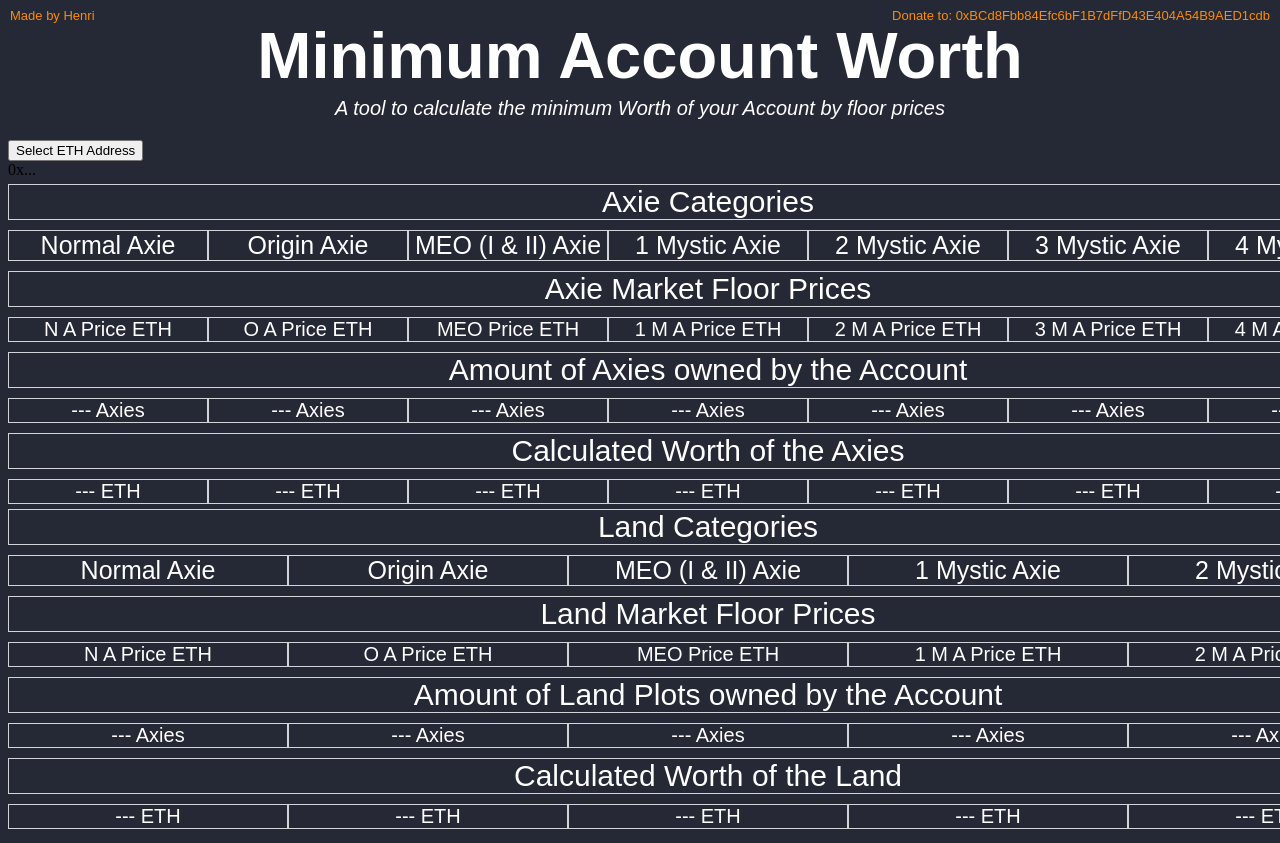
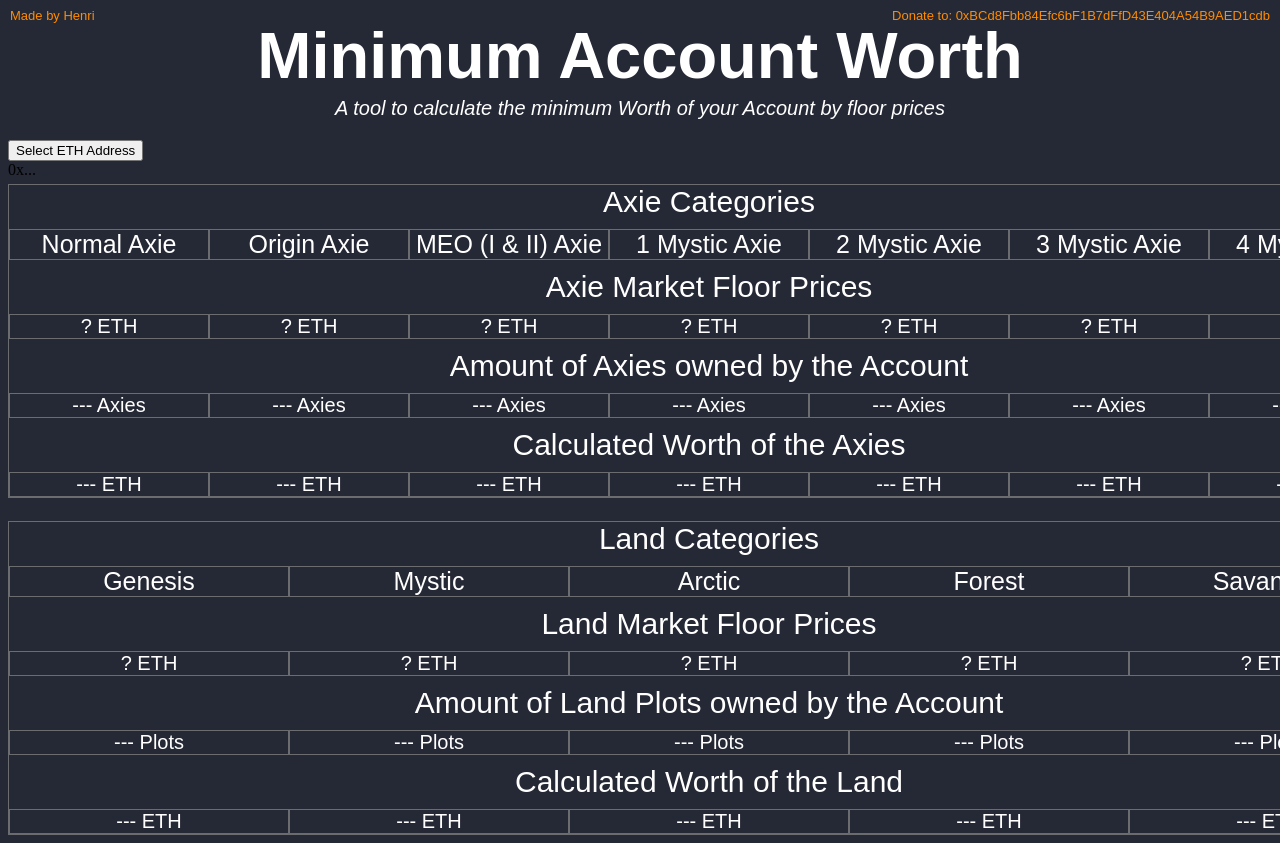
Before and after one commit to CoderHenri/MinAccWorth, a plain HTML site: page index.html in a window 1280 px wide. Shown: the top 843 px of the page. Drawn offline with nearby package versions, Linux system fonts and the light colour scheme.

Commit message:
UI framework work lol

```diff
--- a/Style.css
+++ b/Style.css
@@ -49,6 +49,7 @@
 }
 
 #DatacontainerAxies {
+    border: 1px solid rgba(125, 125, 125, 0.8);
     margin-left: auto;
     margin-right: auto;
     margin-top: 5px;
@@ -66,7 +67,6 @@
     font-size: 30px;
     font-family: Arial, Helvetica, sans-serif;
     color: rgb(255, 255, 255);
-    border: 1px solid rgba(255, 255, 255, 0.8);
     text-align: center;
 }
 
@@ -74,7 +74,7 @@
     font-size: 25px;
     font-family: Arial, Helvetica, sans-serif;
     color: rgb(255, 255, 255);
-    border: 1px solid rgba(255, 255, 255, 0.8);
+    border: 1px solid rgba(125, 125, 125, 0.8);
     text-align: center;
 }
 
@@ -83,7 +83,7 @@
     font-size: 20px;
     font-family: Arial, Helvetica, sans-serif;
     color: rgb(255, 255, 255);
-    border: 1px solid rgba(255, 255, 255, 0.8);
+    border: 1px solid rgba(125, 125, 125, 0.8);
     text-align: center;
     margin-top: 0px;
 }
@@ -92,12 +92,13 @@
     font-size: 20px;
     font-family: Arial, Helvetica, sans-serif;
     color: rgb(255, 255, 255);
-    border: 1px solid rgba(255, 255, 255, 0.8);
+    border: 1px solid rgba(125, 125, 125, 0.8);
     text-align: center;
     margin-top: 0px;
 }
 
 #DatacontainerLand {
+    border: 1px solid rgba(125, 125, 125, 0.8);
     margin-left: auto;
     margin-right: auto;
     margin-top: 5px;
@@ -115,7 +116,6 @@
     font-size: 30px;
     font-family: Arial, Helvetica, sans-serif;
     color: rgb(255, 255, 255);
-    border: 1px solid rgba(255, 255, 255, 0.8);
     text-align: center;
 }
 
--- a/index.html
+++ b/index.html
@@ -42,13 +42,13 @@
 
             <div class="GridHeader"> Axie Market Floor Prices </div>
 
-            <div class="CategoryFloorPriceAxie" id="NormalAxiePrice"> N A Price ETH </div>
-            <div class="CategoryFloorPriceAxie" id="OriginAxiePrice"> O A Price ETH </div>
-            <div class="CategoryFloorPriceAxie" id="MEOAxiePrice"> MEO Price ETH </div>
-            <div class="CategoryFloorPriceAxie" id="Mystic1AxiePrice"> 1 M A Price ETH </div>
-            <div class="CategoryFloorPriceAxie" id="Mystic2AxiePrice"> 2 M A Price ETH </div>
-            <div class="CategoryFloorPriceAxie" id="Mystic3AxiePrice"> 3 M A Price ETH </div>
-            <div class="CategoryFloorPriceAxie" id="Mystic4AxiePrice"> 4 M A Price ETH </div>
+            <div class="CategoryFloorPriceAxie" id="NormalAxiePrice"> ? ETH </div>
+            <div class="CategoryFloorPriceAxie" id="OriginAxiePrice"> ? ETH </div>
+            <div class="CategoryFloorPriceAxie" id="MEOAxiePrice"> ? ETH </div>
+            <div class="CategoryFloorPriceAxie" id="Mystic1AxiePrice"> ? ETH </div>
+            <div class="CategoryFloorPriceAxie" id="Mystic2AxiePrice"> ? ETH </div>
+            <div class="CategoryFloorPriceAxie" id="Mystic3AxiePrice"> ? ETH </div>
+            <div class="CategoryFloorPriceAxie" id="Mystic4AxiePrice"> ? ETH </div>
 
             <div class="GridHeader"> Amount of Axies owned by the Account </div>
 
@@ -72,39 +72,39 @@
         </div>
 
     </div>
-
+    <br>
     <div id="DatacontainerLand">
         <div class="GridHeaderLand"> Land Categories </div>
 
-        <div class="CategoryAxie" id="LandGenesis"> Normal Axie </div>
-        <div class="CategoryAxie" id="LandMystic"> Origin Axie </div>
-        <div class="CategoryAxie" id="LandArctic"> MEO (I & II) Axie </div>
-        <div class="CategoryAxie" id="LandForest"> 1 Mystic Axie </div>
-        <div class="CategoryAxie" id="LandSavannah"> 2 Mystic Axie </div>
+        <div class="CategoryAxie" id="LandGenesis"> Genesis </div>
+        <div class="CategoryAxie" id="LandMystic"> Mystic </div>
+        <div class="CategoryAxie" id="LandArctic"> Arctic </div>
+        <div class="CategoryAxie" id="LandForest"> Forest </div>
+        <div class="CategoryAxie" id="LandSavannah"> Savannah </div>
 
         <div class="GridHeaderLand"> Land Market Floor Prices </div>
 
-        <div class="CategoryFloorPriceAxie" id="NormalAxiePrice"> N A Price ETH </div>
-        <div class="CategoryFloorPriceAxie" id="OriginAxiePrice"> O A Price ETH </div>
-        <div class="CategoryFloorPriceAxie" id="MEOAxiePrice"> MEO Price ETH </div>
-        <div class="CategoryFloorPriceAxie" id="Mystic1AxiePrice"> 1 M A Price ETH </div>
-        <div class="CategoryFloorPriceAxie" id="Mystic2AxiePrice"> 2 M A Price ETH </div>
+        <div class="CategoryFloorPriceAxie" id="LandGenesisPrice"> ? ETH </div>
+        <div class="CategoryFloorPriceAxie" id="LandMysticPrice"> ? ETH </div>
+        <div class="CategoryFloorPriceAxie" id="LandArcticPrice"> ? ETH </div>
+        <div class="CategoryFloorPriceAxie" id="LandForestPrice"> ? ETH </div>
+        <div class="CategoryFloorPriceAxie" id="LandSavannahPrice"> ? ETH </div>
 
         <div class="GridHeaderLand"> Amount of Land Plots owned by the Account </div>
 
-        <div class="CategoryOwnedAxies" id="NormalAxieAmount"> --- Axies </div>
-        <div class="CategoryOwnedAxies" id="OriginAxieAmount"> --- Axies </div>
-        <div class="CategoryOwnedAxies" id="MEOAxieAmount"> --- Axies </div>
-        <div class="CategoryOwnedAxies" id="Mystic1AxieAmount"> --- Axies </div>
-        <div class="CategoryOwnedAxies" id="Mystic2AxieAmount"> --- Axies </div>
+        <div class="CategoryOwnedAxies" id="LandGenesisAmount"> --- Plots </div>
+        <div class="CategoryOwnedAxies" id="LandMysticAmount"> --- Plots </div>
+        <div class="CategoryOwnedAxies" id="LandArcticAmount"> --- Plots </div>
+        <div class="CategoryOwnedAxies" id="LandForestAmount"> --- Plots </div>
+        <div class="CategoryOwnedAxies" id="LandSavannahAmount"> --- Plots </div>
 
         <div class="GridHeaderLand"> Calculated Worth of the Land </div>
 
-        <div class="CategoryOwnedAxies" id="NormalAxieWorth"> --- ETH </div>
-        <div class="CategoryOwnedAxies" id="OriginAxieWorth"> --- ETH </div>
-        <div class="CategoryOwnedAxies" id="MEOAxieWorth"> --- ETH </div>
-        <div class="CategoryOwnedAxies" id="Mystic1AxieWorth"> --- ETH </div>
-        <div class="CategoryOwnedAxies" id="Mystic2AxieWorth"> --- ETH </div>
+        <div class="CategoryOwnedAxies" id="LandGenesisWorth"> --- ETH </div>
+        <div class="CategoryOwnedAxies" id="LandMysticWorth"> --- ETH </div>
+        <div class="CategoryOwnedAxies" id="LandArcticWorth"> --- ETH </div>
+        <div class="CategoryOwnedAxies" id="LandForestWorth"> --- ETH </div>
+        <div class="CategoryOwnedAxies" id="LandSavannahWorth"> --- ETH </div>
     </div>
 
 </div>
```
